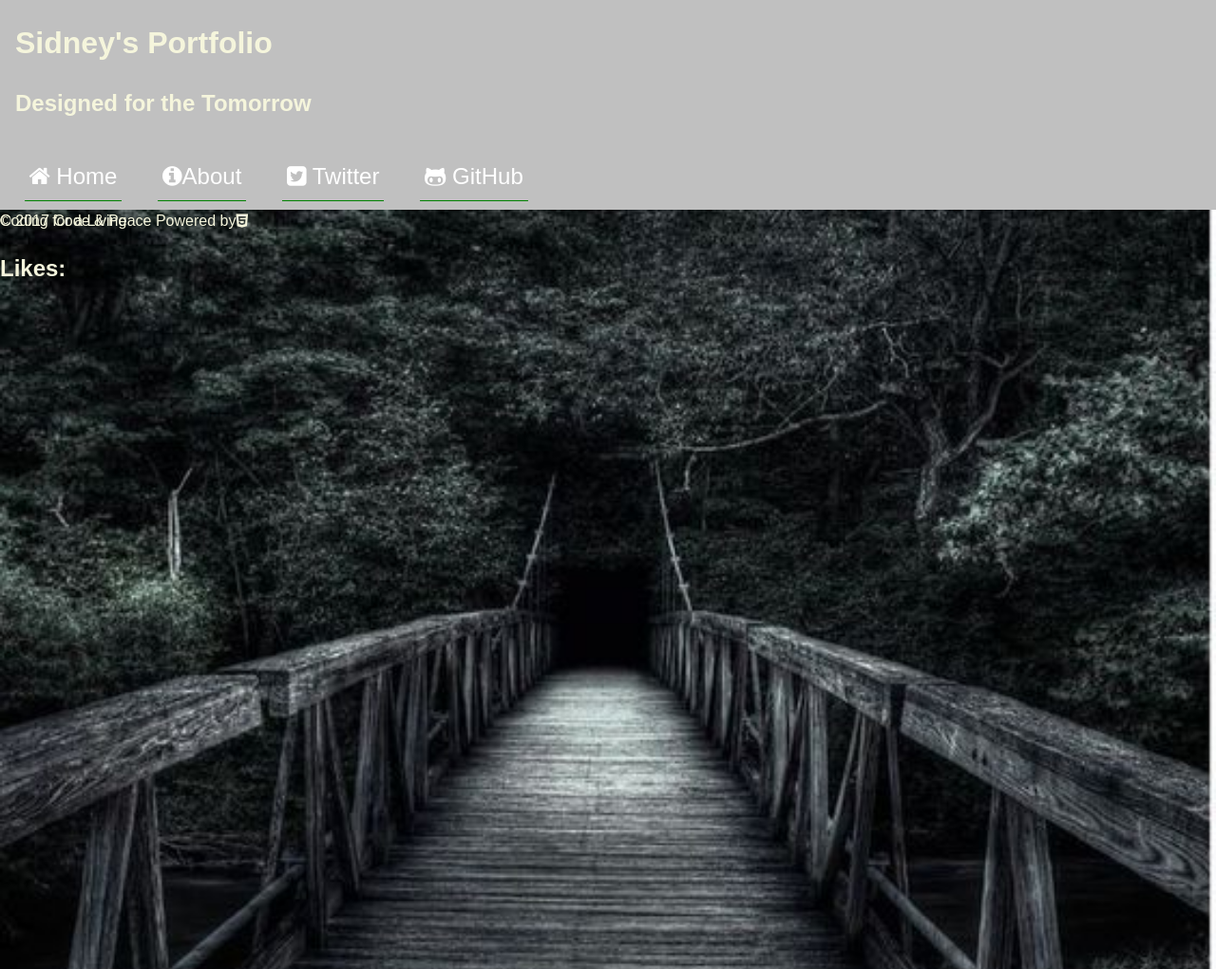
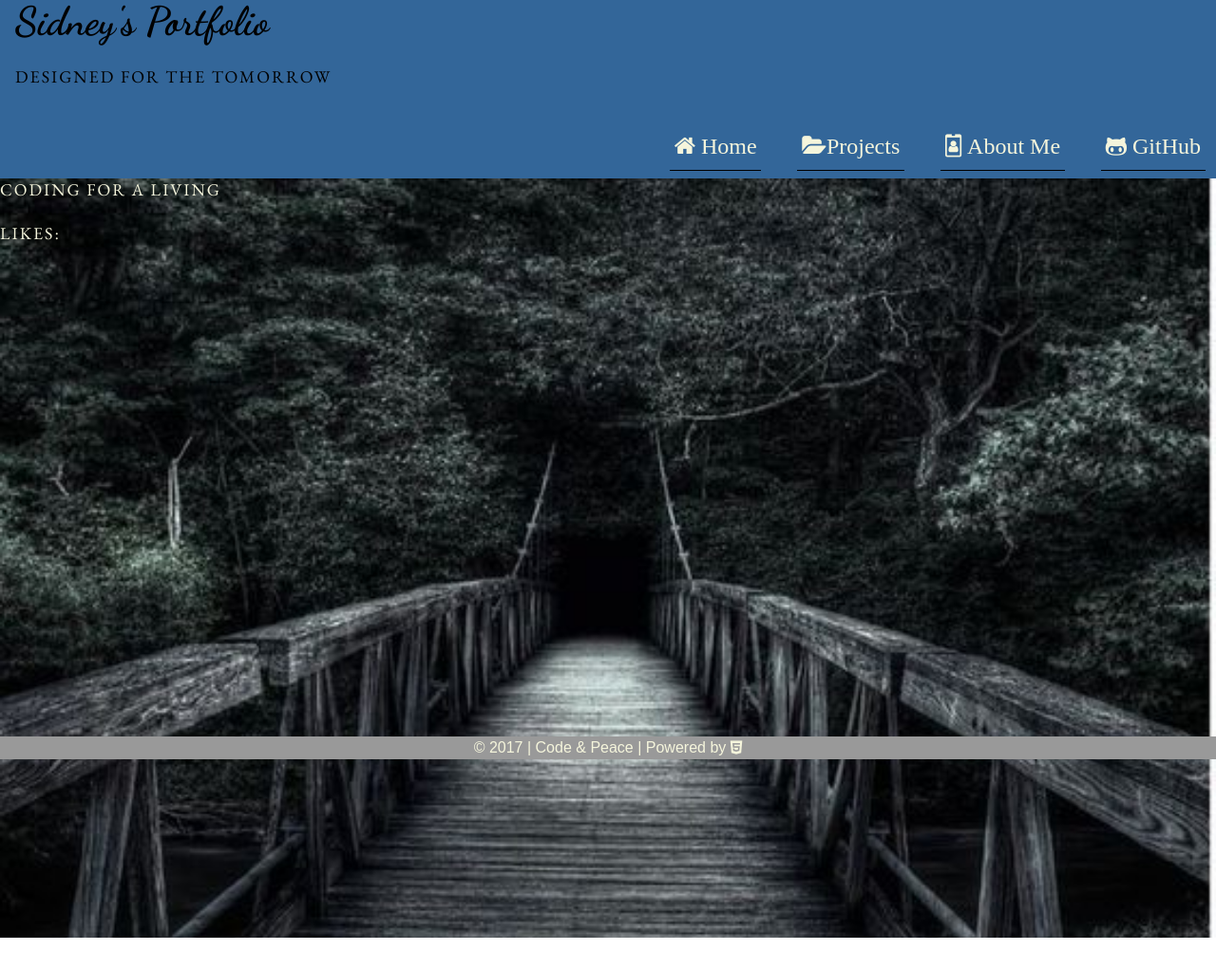
Before and after one commit to sgordon834/301n7-portfolio, a plain HTML site: page index.html in a window 1280 px wide. Shown: the whole page at 95% size. After the commit the page ends 988 px from the top, so only its background shows below. Drawn offline with nearby package versions, Linux system fonts and the light colour scheme.

Commit message:
fixed background but have issues with footer

```diff
--- a/index.html
+++ b/index.html
@@ -9,9 +9,8 @@
   <link rel="stylesheet" href="styles/base.css">
   <link rel="stylesheet" href="styles/layouts.css">
   <link rel="stylesheet" href="styles/module.css">
+  <link href="http://fonts.googleapis.com/css?family=Dancing+Script:700|EB+Garamond" rel="stylesheet" type="text/css" />
   <link rel="icon" type="image/x-icon" href="https://avatars2.githubusercontent.com/u/18607604?v=3&s=200">
-  <!-- <link rel="stylesheet" href="https://maxcdn.bootstrapcdn.com/bootstrap/3.3.7/css/bootstrap.min.css" integrity="sha384-BVYiiSIFeK1dGmJRAkycuHAHRg32OmUcww7on3RYdg4Va+PmSTsz/K68vbdEjh4u" crossorigin="anonymous">
-  <link rel="stylesheet" href="https://maxcdn.bootstrapcdn.com/bootstrap/3.3.7/css/bootstrap-theme.min.css" integrity="sha384-rHyoN1iRsVXV4nD0JutlnGaslCJuC7uwjduW9SVrLvRYooPp2bWYgmgJQIXwl/Sp" crossorigin="anonymous"> -->
 
   <script id="article-template" type="text/x-handlebars-template">
     <article class="clearfix" data-author="{{name}}">
@@ -43,16 +42,16 @@
           </symbol>
       </svg>
       <ul>
-        <li class="tab" data-content="articles"><a href="#" class="icon-home"><i class="fa fa-home" aria-hidden="true"></i> Home</a></li>
-        <li class="tab" data-content="about"><a href="#" class="icon-address-book"><i class="fa fa-info-circle" aria-hidden="true"></i>About</a></li>
-        <li><a href="http://twitter.com/brookr" target="_blank" class="icon-twitter3"><i class="fa fa-twitter-square" aria-hidden="true"></i> Twitter</a></li>
-        <li><a href="http://github.com/brookr" target="_blank" class="icon-github"><i class="fa fa-github-alt" aria-hidden="true"></i> GitHub</a></li>
+        <li class="tab" data-content="articles"><a href="#" <i class="fa fa-home" aria-hidden="true"></i> Home</a></li>
+        <li class="tab" data-content="about"><a href="#" <i class="fa fa-folder-open" aria-hidden="true"></i>Projects</a></li>
+        <li><a href="about.html" target="_blank" <i class="fa fa-id-badge" aria-hidden="true"></i> About Me</a></li>
+        <li><a href="http://github.com/brookr" target="_blank" <i class="fa fa-github-alt" aria-hidden="true"></i> GitHub</a></li>
       </ul>
     </nav>
   </header>
   <main class="background">
     <div>
-    <section id="about" class="tab-content" >
+      <section id="about" class="tab-content" >
       <div>
           <ul id="filters">
             <li>
@@ -64,29 +63,23 @@
         </div>
     </section>
     <section id="articles" class="tab-content">
-      <header>
-        Coding for a Living
-      </header>
-      <section class="article-body"></section>
-      </section>
-      <section>
+
+        <h2>Coding for a Living</h2>
         <h2>Likes:</h2>
         <ul>
 
         </ul>
       </section>
-    </section>
-  </div>
+    <section class="article-body"></section>
   </main>
-  <footer>
-    &copy; 2017 Code & Peace </b>
-    Powered by<i class="fa fa-html5" aria-hidden="true"></i>
+  <footer class="footer">
+    &copy; 2017 | Code & Peace | Powered by <i class="fa fa-html5" aria-hidden="true"></i>
   </footer>
+</div>
   <script src="https://ajax.googleapis.com/ajax/libs/jquery/3.1.1/jquery.min.js"></script>
  <script src="https://cdnjs.cloudflare.com/ajax/libs/handlebars.js/4.0.4/handlebars.js"></script>
 <script src="scripts/portfolioData.js"></script>
 <script src = "scripts/app.js"></script>
 <script src="scripts/appList.js"></script>
-<script src="https://maxcdn.bootstrapcdn.com/bootstrap/3.3.7/js/bootstrap.min.js" integrity="sha384-Tc5IQib027qvyjSMfHjOMaLkfuWVxZxUPnCJA7l2mCWNIpG9mGCD8wGNIcPD7Txa" crossorigin="anonymous"></script>
 </body>
 </html>
--- a/scripts/appList.js
+++ b/scripts/appList.js
@@ -68,7 +68,7 @@ appView.handleAuthorFilter = function() {
       $('article').fadeIn();
       $('article.template').fadeIn('slow');
     }
-    // $('#category-filter').val('');
+    $('#category-filter').val('');
   });
 };
 
@@ -90,7 +90,7 @@ appView.handleMainNav = function() {
     $('.tab-content').hide();
     $('#' + $(this).data('content')).fadeIn();
   });
-
+  $('.tab-content').show();
   $('.main-nav .tab:first').click();
 };
 
--- a/styles/base.css
+++ b/styles/base.css
@@ -6,9 +6,29 @@ body {
 
 /*TEXT STYLES
 =======================================*/
+
+h1 {
+    font-family: 'Dancing Script', cursive;
+    font-weight: 700;
+    line-height: 46px;
+    font-size: 42px;
+    margin: 0 0 23px 0;
+    }
+h2 {
+    font-family: 'EB Garamond', serif;
+    font-weight: normal;
+    text-transform: uppercase;
+    font-size: 18px;
+    line-height: 23px;
+    letter-spacing: 2px;
+    margin: 0 0 23px 0;
+    }
 p {
-  font-size: 1em;
-}
+    font-family: 'EB Garamond', serif;
+    font-size: 16px;
+    line-height: 23px;
+    margin: 0 0 23px 0;
+    }
 
 address {
   display: inline-block;
@@ -19,11 +39,11 @@ address {
 
 a, a:link, a:active {
   text-decoration: none;
-  color:  white;
+  color:  beige;
 }
 
 a:hover, a:focus {
-  color: #29506D;
+  color: #999999;
 }
 
 a:visited {
--- a/styles/layouts.css
+++ b/styles/layouts.css
@@ -14,6 +14,16 @@
 
 .heading-group-h1 {
   max-width: 80%;
+  color: black;
+}
+
+.footer {
+  position: absolute;
+  right: 0;
+  bottom: 0;
+  left: 0;
+  text-align: center;
+  background-color: #999999;
 }
 
 #filters select {
--- a/styles/module.css
+++ b/styles/module.css
@@ -1,5 +1,5 @@
 .site-header {
-  background: #C0C0C0;
+  background: #336699;
 }
 
 .heading-group-h1 {
@@ -35,6 +35,7 @@
 }
 
 .main-nav ul {
+  float: right;
   display: none;
   padding: 0;
   list-style: none;
@@ -55,6 +56,7 @@
 #filters {
   padding: 0;
   list-style: none;
+  color: black;
 }
 
 .template {
@@ -87,7 +89,7 @@
   }
 
   .main-nav li {
-    border-bottom: 1px solid green;
+    border-bottom: 1px solid black;
     display: inline;
     margin-left: 1em;
   }
```
Also changed, not shown: about.html (+3 -13 lines), scripts/app.js (+0 -12 lines).
